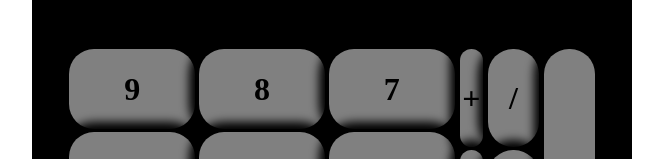
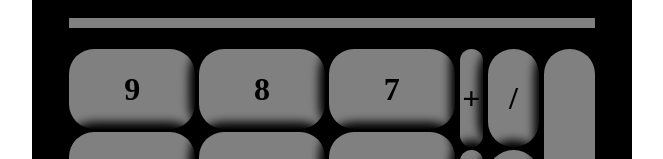
Before and after one commit to oron01/calculator, a plain HTML site: page index.html in a window 1280 px wide. Shown: the part 314-473 px from the top of the page, without its empty margins (308-971 px from the left). Drawn offline with Linux system fonts and the light colour scheme.

Commit message:
change css a bit, probably final product

```diff
--- a/index.html
+++ b/index.html
@@ -14,7 +14,9 @@
                     <h1 id="displayText"></h1>
                 </div>
             </div>
-            <div id="calculatorGap"></div>
+            <div id="calculatorGap">
+                <div id="calculatorGapDivider"></div>
+            </div>
             <div id="buttonContainer">
                 <div id="numButtonContainer"></div>
                 <div id="operatorButtonContainer"></div>
--- a/styles.css
+++ b/styles.css
@@ -58,8 +58,15 @@
     background-color: rgb(51, 51, 51);
     height: 100%;
 background-color: black;
+padding: 4% 0px;
 
 /* flex-grow: 0.4; */
+}
+
+#calculatorGapDivider {
+    background-color: grey;
+    height: 100%;
+    width: 100%;
 }
 
 #buttonContainer {
```
